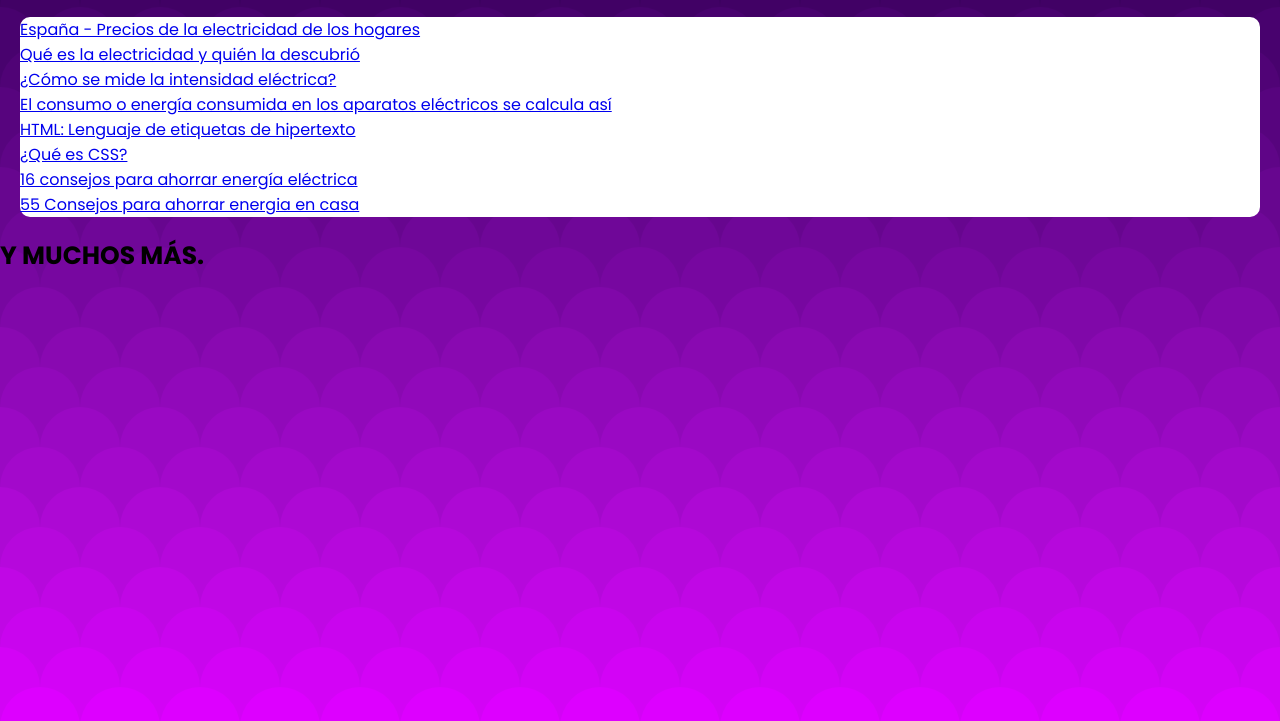
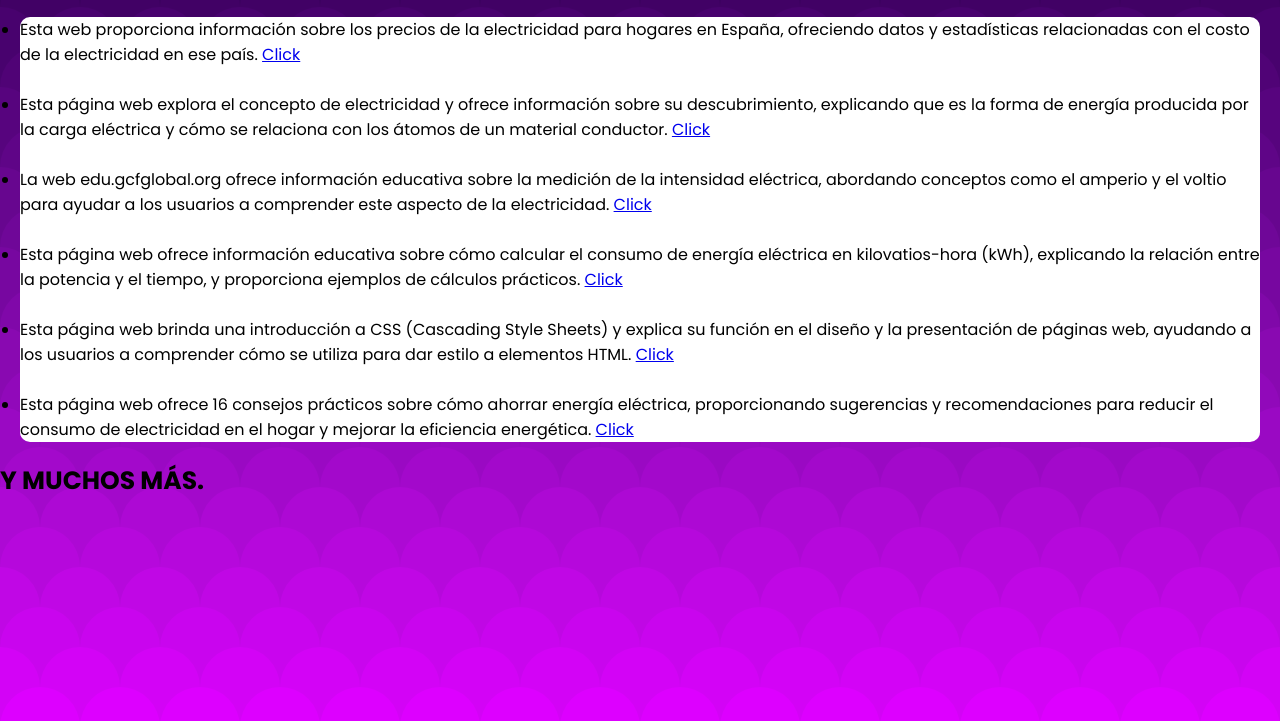
Before and after one commit to aarontreballderecerca/aarontreballderecerca.github.io, a plain HTML site: page referencias.html in a window 1280 px wide. Shown: the part 73-794 px from the top of the page. Drawn offline with Linux system fonts and the light colour scheme.

Commit message:
Update referencias.html

```diff
--- a/referencias.html
+++ b/referencias.html
@@ -59,18 +59,37 @@
 
 <body>
 <main>
-    <p>
+        <ul>
+            <li>Esta web proporciona información sobre los precios de la electricidad para hogares en España, ofreciendo datos y estadísticas relacionadas con el costo de la electricidad en ese país. <a href="https://datosmacro.expansion.com/energia-y-medio-ambiente/electricidad-precio-hogares/espana">Click</a><br>
+  </li>
+<br>
+            <li>Esta página web explora el concepto de electricidad y ofrece información sobre su descubrimiento, explicando que es la forma de energía producida por la carga eléctrica y cómo se relaciona con los átomos de un material conductor. <a href="https://fi.ort.edu.uy/blog/que-es-la-electricidad-y-quien-la-descubrio#:~:text=La%20electricidad%20es%20la%20forma,%C3%A1tomos%20de%20un%20material%20conductor.">Click</a><br>
+            </li>
+<br>
 
-        <a href="https://datosmacro.expansion.com/energia-y-medio-ambiente/electricidad-precio-hogares/espana">España - Precios de la electricidad de los hogares</a><br>
-        <a href="https://fi.ort.edu.uy/blog/que-es-la-electricidad-y-quien-la-descubrio#:~:text=La%20electricidad%20es%20la%20forma,%C3%A1tomos%20de%20un%20material%20conductor.">Qué es la electricidad y quién la descubrió</a><br>
-        <a href="https://edu.gcfglobal.org/es/unidades-de-medida/como-se-mide-la-intensidad-electrica/1/">¿Cómo se mide la intensidad eléctrica?</a><br>
-        <a href="http://newton.cnice.mec.es/materiales_didacticos/electricidad3E/kwh.htm#:~:text=El%20consumo%20o%20energ%C3%ADa%20consumida,energ%C3%ADa%20consumida)%3D%20Potencia%20*%20tiempo.&text=Consumo%20%3D%200%2C1kw%20*10h%20%3D%201%20kWh.">El consumo o energía consumida en los aparatos eléctricos se calcula así</a><br>
-        <a href="https://developer.mozilla.org/es/docs/Web/HTML">HTML: Lenguaje de etiquetas de hipertexto</a><br>
-        <a href="https://lenguajecss.com/css/introduccion/que-es-css/">¿Qué es CSS?</a><br>
-        <a href="https://elecmor.es/2017/05/01/16-consejos-ahorrar-energia-electrica/">16 consejos para ahorrar energía eléctrica</a><br>
-        <a href="https://www.factorenergia.com/es/blog/ahorrar-electricidad/consejos-para-ahorrar-energia-en-casa/">55 Consejos para ahorrar energia en casa</a><br>
+            <li> La web edu.gcfglobal.org ofrece información educativa sobre la medición de la intensidad eléctrica, abordando conceptos como el amperio y el voltio para ayudar a los usuarios a comprender este aspecto de la electricidad. <a href="https://edu.gcfglobal.org/es/unidades-de-medida/como-se-mide-la-intensidad-electrica/1/">Click</a><br>
+            </li>
+<br>
 
-    </p>
+        <li> Esta página web ofrece información educativa sobre cómo calcular el consumo de energía eléctrica en kilovatios-hora (kWh), explicando la relación entre la potencia y el tiempo, y proporciona ejemplos de cálculos prácticos.
+        <a href="http://newton.cnice.mec.es/materiales_didacticos/electricidad3E/kwh.htm#:~:text=El%20consumo%20o%20energ%C3%ADa%20consumida,energ%C3%ADa%20consumida)%3D%20Potencia%20*%20tiempo.&text=Consumo%20%3D%200%2C1kw%20*10h%20%3D%201%20kWh.">Click</a><br>
+
+    </li>
+       <br>
+
+       <li>
+        Esta página web brinda una introducción a CSS (Cascading Style Sheets) y explica su función en el diseño y la presentación de páginas web, ayudando a los usuarios a comprender cómo se utiliza para dar estilo a elementos HTML.
+        <a href="https://lenguajecss.com/css/introduccion/que-es-css/">Click</a><br>
+
+    </li>
+<br>
+
+<li>Esta página web ofrece 16 consejos prácticos sobre cómo ahorrar energía eléctrica, proporcionando sugerencias y recomendaciones para reducir el consumo de electricidad en el hogar y mejorar la eficiencia energética.
+        <a href="https://elecmor.es/2017/05/01/16-consejos-ahorrar-energia-electrica/">Click</a><br>
+
+    </li>
+
+    </ul>
 </main>
 
 <H1>Y MUCHOS MÁS.</H1>
```
